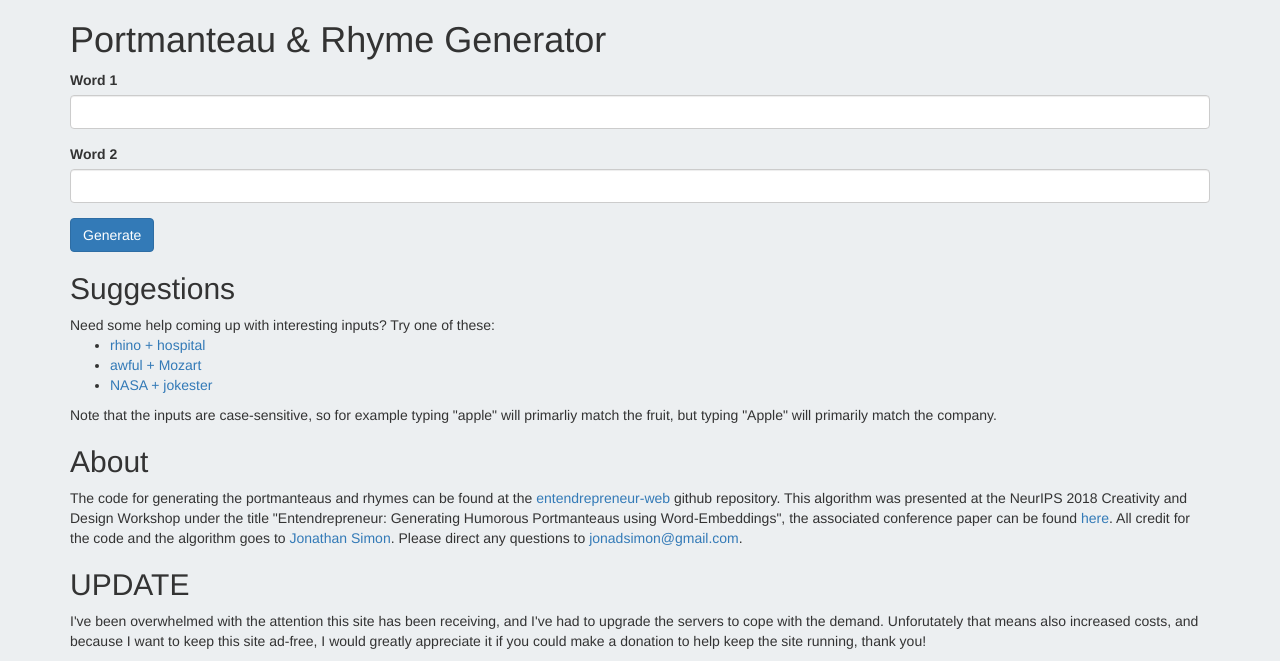
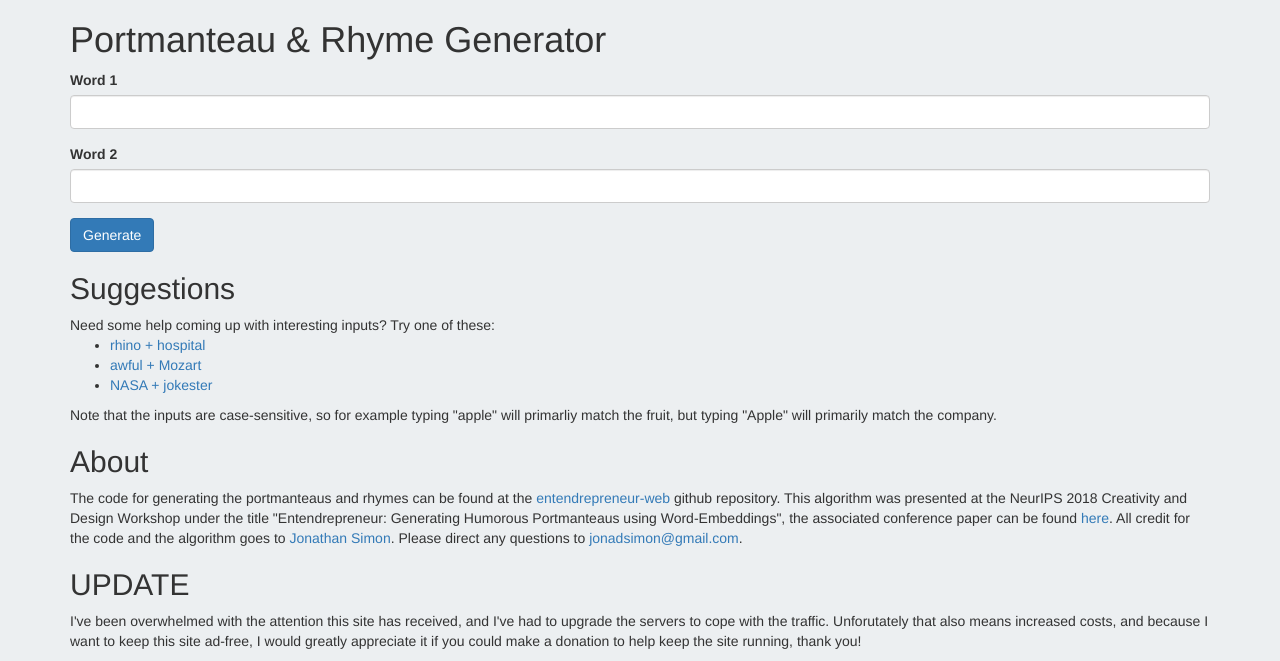
Before and after one commit to jonadsimon/entendrepreneur-web, a Flask app: page /pun_generator in a window 1280 px wide. Shown: the top 661 px of the page. Run offline with Flask 2, Linux system fonts and the light colour scheme; parts of the project's set-up code (start-up, migrations or seed data) failed here and were passed over; some libraries are stand-ins or nearby versions.

Commit message:
fixed typos

```diff
--- a/app/templates/pun_generator.html
+++ b/app/templates/pun_generator.html
@@ -108,7 +108,7 @@ Entendrepreneur Portmanteau & Rhyme Generator
   </p>
   <h2>UPDATE</h2>
   <p>
-  I've been overwhelmed with the attention this site has been receiving, and I've had to upgrade the servers to cope with the demand. Unforutately that means also increased costs, and because I want to keep this site ad-free, I would greatly appreciate it if you could make a donation to help keep the site running, thank you!
+  I've been overwhelmed with the attention this site has received, and I've had to upgrade the servers to cope with the traffic. Unforutately that also means increased costs, and because I want to keep this site ad-free, I would greatly appreciate it if you could make a donation to help keep the site running, thank you!
   </p>
   <form action="https://www.paypal.com/cgi-bin/webscr" method="post" target="_top">
   <input type="hidden" name="cmd" value="_donations" />
```
